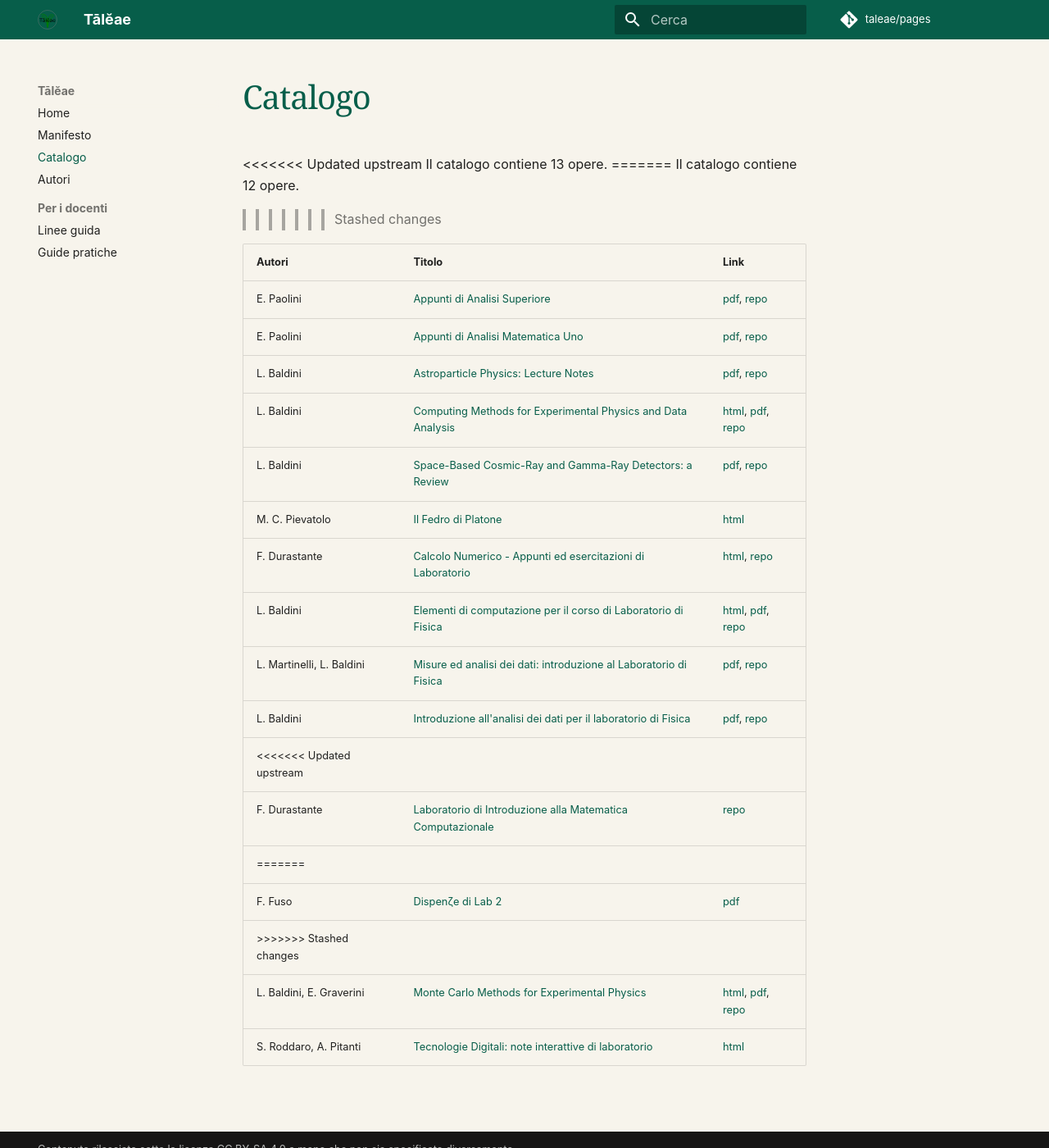
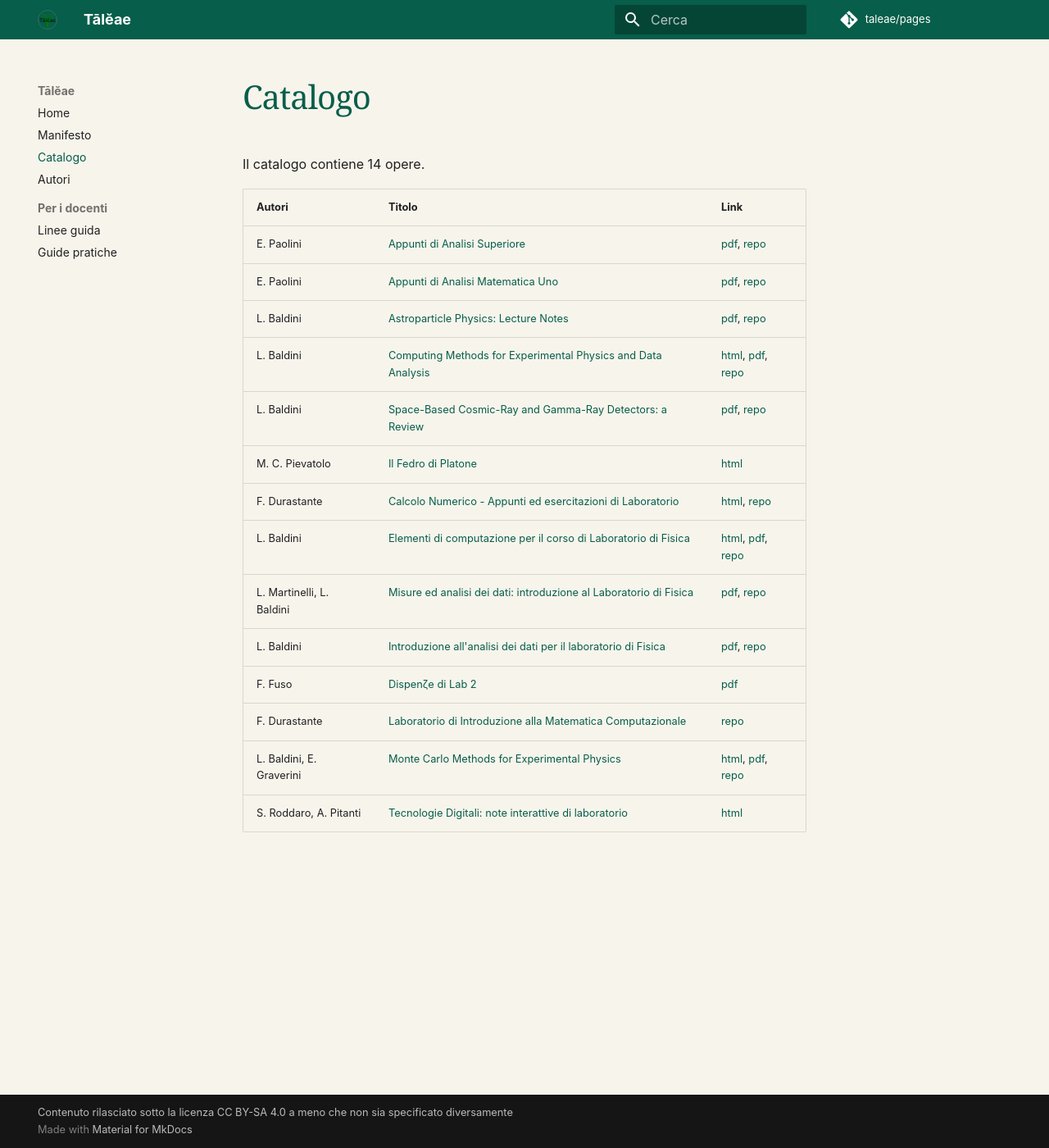
Before and after one commit to lucabaldini/taleae, an MkDocs documentation site: the page built from docs/products/index.md, in a window 1280 px wide and 1400 px high. Shown: the whole window at 82% size. Built offline with MkDocs 1.6.1 and Material for MkDocs 9.7.7, drawn with Linux system fonts in a browser that asks for light colours.

Commit message:
Catalog regenerated

```diff
--- a/docs/products/index.md
+++ b/docs/products/index.md
@@ -1,10 +1,6 @@
 # Catalogo
 
-<<<<<<< Updated upstream
-Il catalogo contiene 13 opere.
-=======
-Il catalogo contiene 12 opere.
->>>>>>> Stashed changes
+Il catalogo contiene 14 opere.
 
 | Autori | Titolo | Link |
 |--------|--------|------|
@@ -18,10 +14,7 @@ Il catalogo contiene 12 opere.
 | L. Baldini | [Elementi di computazione per il corso di Laboratorio di Fisica](lab1-computing.md) | [html](https://unipi-physics-labs.github.io/lab1-computing/), [pdf](https://github.com/unipi-physics-labs/lab1-computing/releases/download/1.1.1/compnotes-1.1.1.pdf), [repo](https://github.com/unipi-physics-labs/lab1-computing) |
 | L. Martinelli, L. Baldini | [Misure ed analisi dei dati: introduzione al Laboratorio di Fisica](lab1-martinelli.md) | [pdf](https://github.com/unipi-physics-labs/lab1-martinelli/releases/download/v99.0.0/analisi_dati.pdf), [repo](https://github.com/unipi-physics-labs/lab1-martinelli) |
 | L. Baldini | [Introduzione all'analisi dei dati per il laboratorio di Fisica](lab1-notes.md) | [pdf](https://github.com/unipi-physics-labs/lab1-notes/releases/download/7.0.1/statnotes-7.0.1.pdf), [repo](https://github.com/unipi-physics-labs/lab1-notes) |
-<<<<<<< Updated upstream
+| F. Fuso | [Dispenζe di Lab 2](lab2-notes.md) | [pdf](https://unipiit-my.sharepoint.com/:b:/g/personal/a009151_unipi_it/IQCFb-HVDk9cQ4kxbjgBU-qpAZnPem4RvWm5XwIljN-09ek?e=VOFJ2w) |
 | F. Durastante | [Laboratorio di Introduzione alla Matematica Computazionale](limco.md) | [repo](https://codeberg.org/fdurastante/limco) |
-=======
-| F. Fuso | [Dispenζe di Lab 2](lab2-notes.md) | [pdf](https://unipiit-my.sharepoint.com/:b:/g/personal/a009151_unipi_it/IQCFb-HVDk9cQ4kxbjgBU-qpAZnPem4RvWm5XwIljN-09ek?e=VOFJ2w) |
->>>>>>> Stashed changes
 | L. Baldini, E. Graverini | [Monte Carlo Methods for Experimental Physics](mcmep.md) | [html](https://lbaldini.codeberg.page/mcmep/), [pdf](https://lbaldini.codeberg.page/mcmep/mcmep.pdf), [repo](https://codeberg.org/lbaldini/mcmep) |
 | S. Roddaro, A. Pitanti | [Tecnologie Digitali: note interattive di laboratorio](td-notes.md) | [html](https://cmp.df.unipi.it/roddaro/TDnotes/) |
```
Also changed, not shown: docs/authors/index.md (+0 -4 lines), docs/products/lab2-notes.md (+1 -1 lines).
